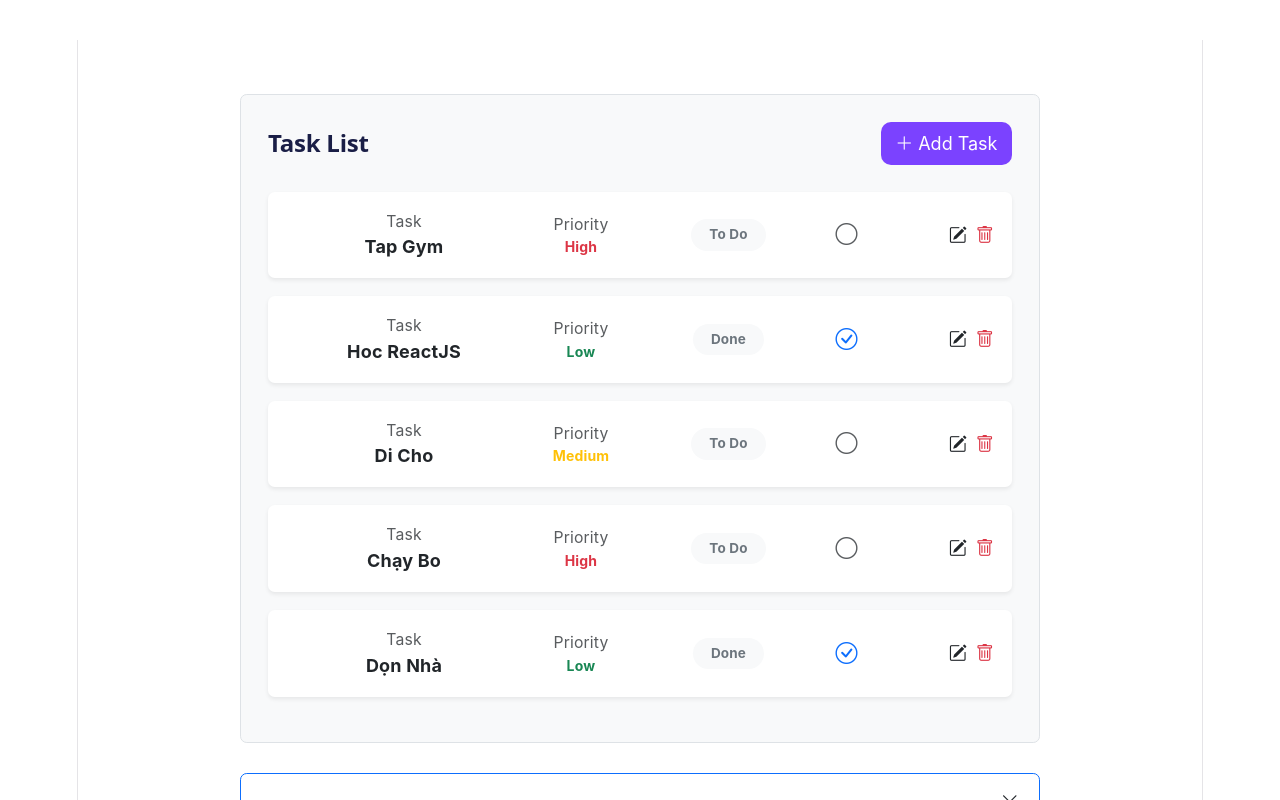
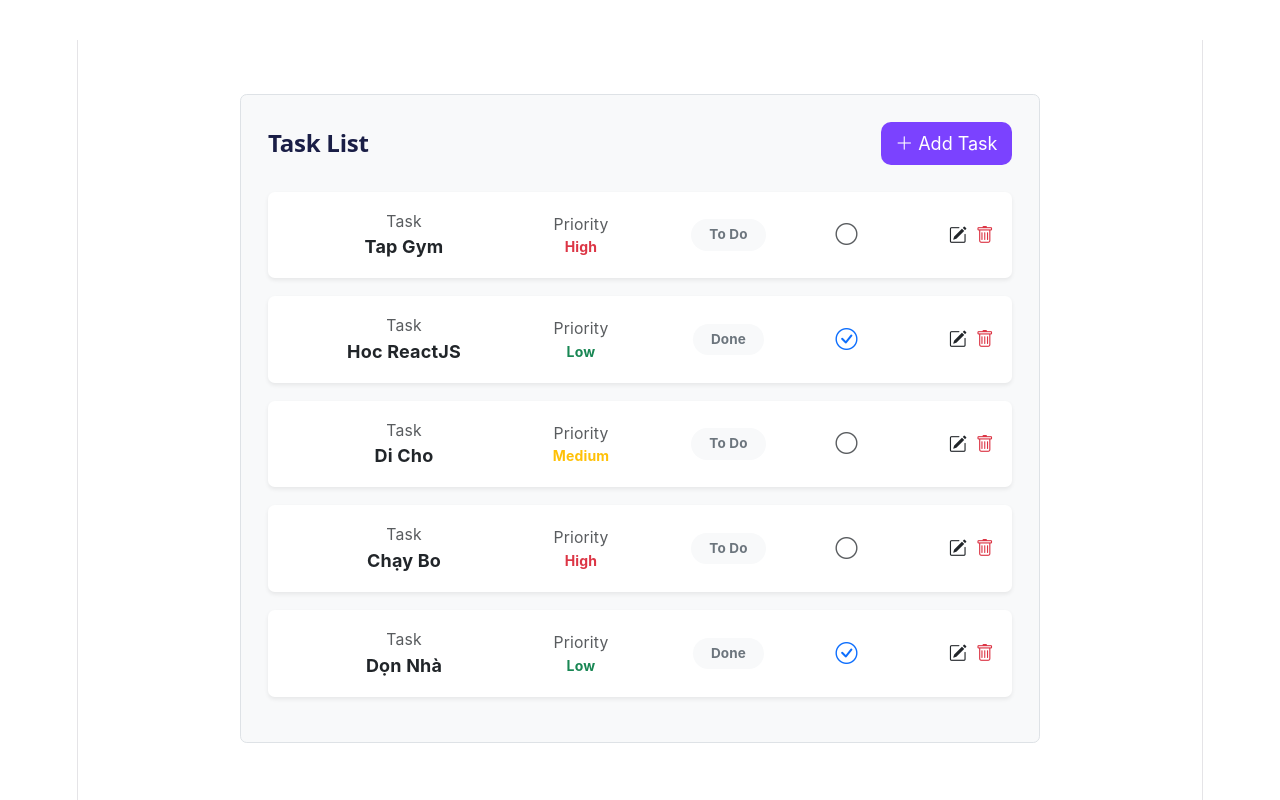
Before and after one commit to tranducco/EXAM2024_TranDucCo, a React (Vite) app in the folder todo-app/: page / in a window 1280 px wide. Shown: the top 800 px of the page. Built offline with nearby package versions, Linux system fonts and the light colour scheme.

Commit message:
fix: áp dung Conditional Rendering đe an form TodoForm thành công

```diff
--- a/todo-app/src/App.jsx
+++ b/todo-app/src/App.jsx
@@ -75,12 +75,15 @@ function App() {
                 onOpenForm={handleOpenAddForm}
             />
 
+            {showForm && (
                 <TodoForm
                     onAddTodo={handleAddTodo}
                     onUpdateTodo={handleUpdateTodo}
                     editingTodo={editingTodo}
+                    onCancelEdit={handleCancelEdit}
                     onCloseForm={handleCloseForm}
                 />
+            )}
         </div>
     );
 }
```
Lines whose indentation alone changed are shown as unchanged.
